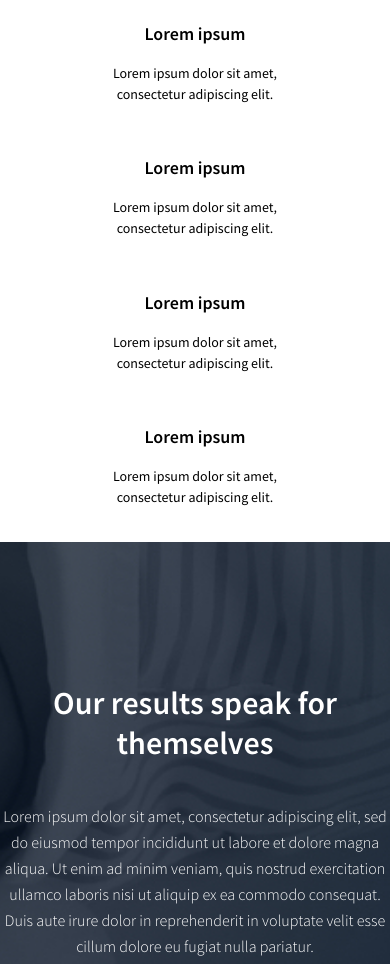
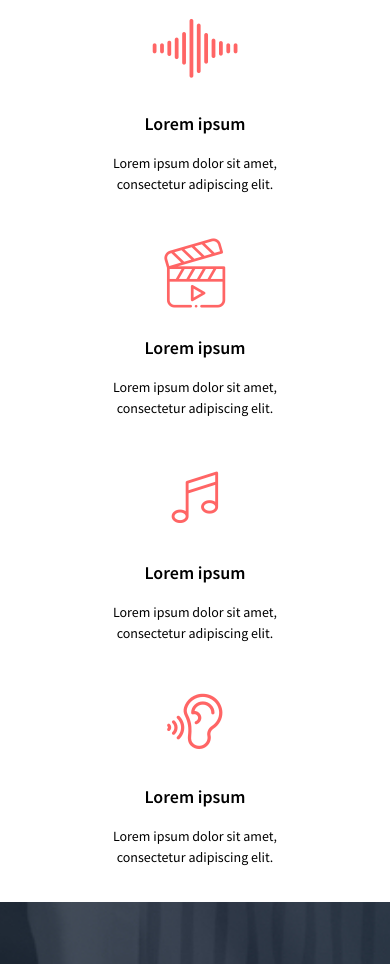
Before and after one commit to Zytronium/atlas-headphones, a website: page index.html in a window 390 px wide. Shown: the part 1240-2204 px from the top of the page. Drawn offline with Linux system fonts and the light colour scheme; files whose address does not match are found by name.

Commit message:
turns out the glyphs I implemented had worked the first time, I just misstyped some syntax and it broke everything I LOVE CODING

```diff
--- a/index.html
+++ b/index.html
@@ -7,7 +7,7 @@
     <link rel="stylesheet" href="styles/desktop.css">
     <link rel="stylesheet" href="styles/tablet.css">
     <link rel="stylesheet" href="styles/mobile.css">
-    <link rel="stylesheet" href="/fonts/holberton_school-icon/style.css">
+    <link rel="stylesheet" href="fonts/holberton_school-icon/style.css">
     <link rel="icon" type="image/ico" href="images/favicon.ico">
 </head>
 <body>
@@ -66,23 +66,23 @@
         <h2 id="WWD-subhead">Lorem ipsum dolor sit amet, consectetur adipiscing elit, sed do eiusmod tempor incididunt ut labore et dolore magna aliqua. Ut enim ad minim veniam, quis nostrud exercitation ullamco laboris nisi ut aliquip ex ea commodo consequat. Duis aute irure dolor in reprehenderit in voluptate velit esse cillum dolore eu fugiat nulla pariatur.</h2>
     </div>
     <div id="WWD-Secondary">
-        <div class="WWD-multi-container" id="sound-glyph">
-            <i class"holberton_school-icon-ic_sound"></i>
+        <div class="WWD-multi-container" id="waves">
+            <i class="holberton_school-icon-ic_sound"></i>
             <h3 class="WWD-inner-title">Lorem ipsum</h3>
             <p class="WWD-inner-descript">Lorem ipsum dolor sit amet, consectetur adipiscing elit.</p>
         </div>
-        <div class="WWD-multi-container" id="play-glyph">
-            <i class"holberton_school-icon-ic_video"></i>
+        <div class="WWD-multi-container" id="play">
+            <i class="holberton_school-icon-ic_video"></i>
             <h3 class="WWD-inner-title">Lorem ipsum</h3>
             <p class="WWD-inner-descript">Lorem ipsum dolor sit amet, consectetur adipiscing elit.</p>
         </div>
-        <div class="WWD-multi-container" id="note-glyph">
-            <i class"holberton_school-icon-ic_music"></i>
+        <div class="WWD-multi-container" id="note">
+            <i class="holberton_school-icon-ic_music"></i>
             <h3 class="WWD-inner-title">Lorem ipsum</h3>
             <p class="WWD-inner-descript">Lorem ipsum dolor sit amet, consectetur adipiscing elit.</p>
         </div>
-        <div class="WWD-multi-container" id="ear-glyph">
-            <i class"holberton_school-icon-ic_hearing"></i>
+        <div class="WWD-multi-container" id="ear">
+            <i class="holberton_school-icon-ic_hearing"></i>
             <h3 class="WWD-inner-title">Lorem ipsum</h3>
             <p class="WWD-inner-descript">Lorem ipsum dolor sit amet, consectetur adipiscing elit.</p>
         </div>
--- a/styles/desktop.css
+++ b/styles/desktop.css
@@ -165,4 +165,12 @@ justify-content: center;
     margin-top: 4%;
 }
 
+.holberton_school-icon-ic_sound,
+.holberton_school-icon-ic_video,
+.holberton_school-icon-ic_music,
+.holberton_school-icon-ic_hearing {
+    font-size: 90px;
+    color: #FF6565;
 }
+
+}
--- a/styles/mobile.css
+++ b/styles/mobile.css
@@ -271,4 +271,12 @@
     margin-top: 15%;
 }
 
+.holberton_school-icon-ic_sound,
+.holberton_school-icon-ic_video,
+.holberton_school-icon-ic_music,
+.holberton_school-icon-ic_hearing {
+    font-size: 90px;
+    color: #FF6565;
 }
+
+}
--- a/styles/tablet.css
+++ b/styles/tablet.css
@@ -172,4 +172,12 @@
     margin-top: 10%;
 }
 
+.holberton_school-icon-ic_sound,
+.holberton_school-icon-ic_video,
+.holberton_school-icon-ic_music,
+.holberton_school-icon-ic_hearing {
+    font-size: 90px;
+    color: #FF6565;
 }
+
+}
```
